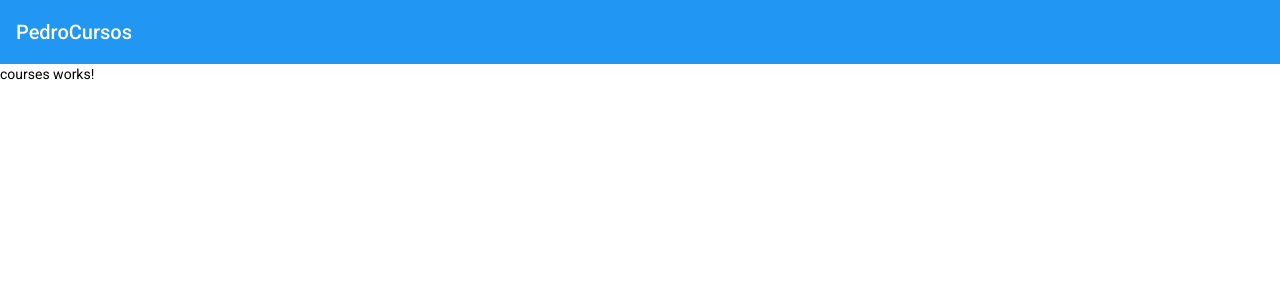
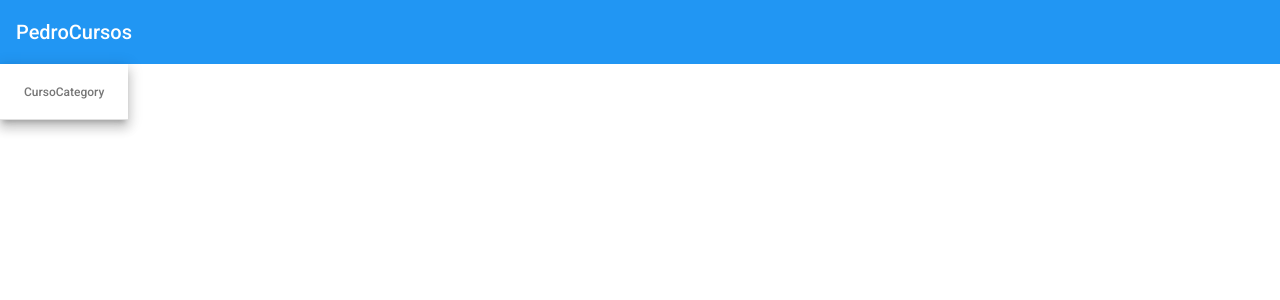
Before and after one commit to pedrorhamon/crud-angular, an Angular app: page /courses in a window 1280 px wide. Shown: the top 300 px of the page. Built offline with nearby package versions, Linux system fonts and the light colour scheme.

Commit message:
tabela html

```diff
--- a/src/app/courses/courses/courses.component.html
+++ b/src/app/courses/courses/courses.component.html
@@ -1 +1,17 @@
-<p>courses works!</p>
+<table mat-table [dataSource]="courses" class="mat-elevation-z8">
+
+  <!-- Position Column -->
+  <ng-container matColumnDef="name">
+    <th mat-header-cell *matHeaderCellDef> Curso </th>
+    <td mat-cell *matCellDef="let course"> {{course.name}} </td>
+  </ng-container>
+
+  <!-- Name Column -->
+  <ng-container matColumnDef="category">
+    <th mat-header-cell *matHeaderCellDef> Category </th>
+    <td mat-cell *matCellDef="let course"> {{course.category}} </td>
+  </ng-container>
+
+  <tr mat-header-row *matHeaderRowDef="displayedColumns"></tr>
+  <tr mat-row *matRowDef="let row; columns: displayedColumns;"></tr>
+</table>
--- a/src/app/courses/courses/courses.component.ts
+++ b/src/app/courses/courses/courses.component.ts
@@ -1,4 +1,6 @@
 import { Component, OnInit } from '@angular/core';
+
+import { Course } from '../models/course';
 
 @Component({
   selector: 'app-courses',
@@ -7,6 +9,9 @@
 })
 export class CoursesComponent implements OnInit {
 
+  courses: Course[] = [];
+  displayedColumns = ['name', 'category'];
+
   constructor() { }
 
   ngOnInit(): void {
--- /dev/null
+++ b/src/app/courses/models/course.ts
@@ -0,0 +1,5 @@
+export interface Course {
+  _id: string;
+  name: string;
+  category: string;
+}
```
